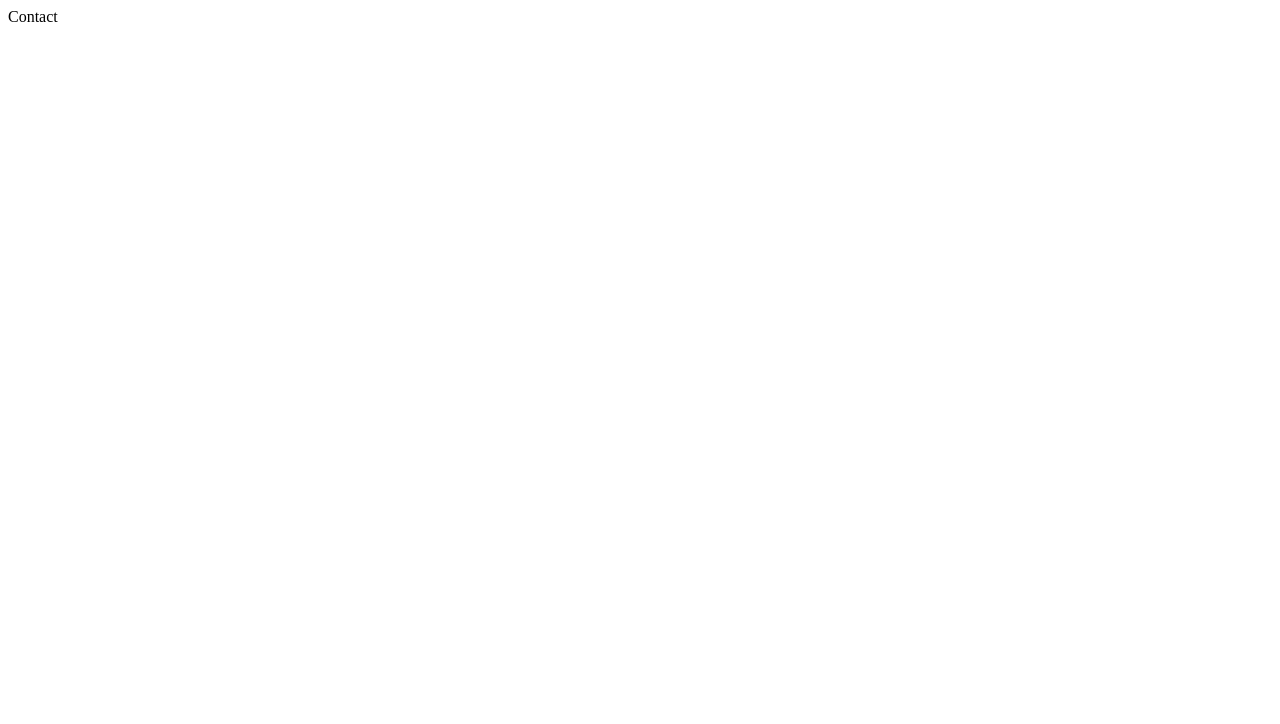
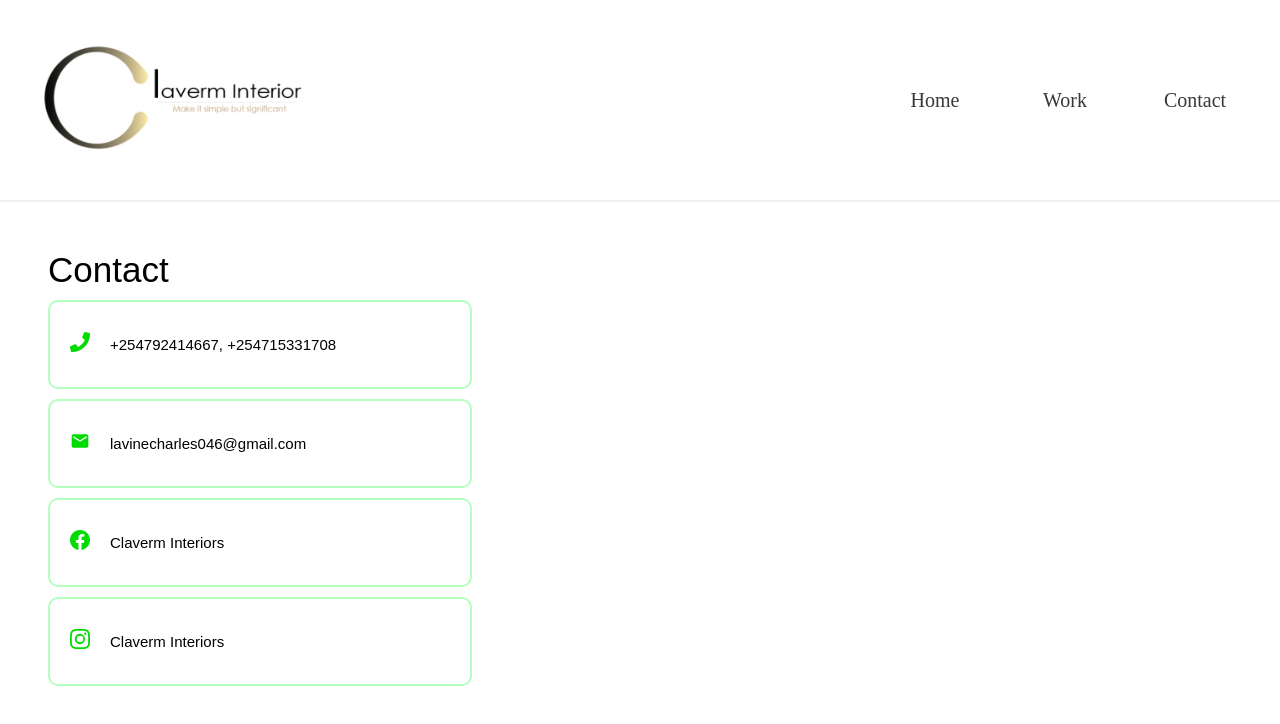
Before and after one commit to AVR-GCC/ClavermInteriors, a Next.js app: page /contact in a window 1280 px wide. Shown: the top 724 px of the page. Built offline with nearby package versions, Linux system fonts and the light colour scheme.

Commit message:
Titlebar and contacts page

```diff
--- a/package.json
+++ b/package.json
@@ -8,6 +8,7 @@
   "dependencies": {
     "next": "latest",
     "react": "18.2.0",
-    "react-dom": "18.2.0"
+    "react-dom": "18.2.0",
+    "react-icons": "^4.7.1"
   }
 }
--- /dev/null
+++ b/pages/components/titleBar.js
@@ -0,0 +1,19 @@
+import styles from '../../styles/Home.module.css';
+import Link from 'next/link';
+import logoImage from '../../public/logo-image.png';
+
+const TitleBar = () => (
+    <div className={styles.topSection}>
+        <Link className={styles.logo} href="/">
+            <img src={logoImage.src} alt="logo-image" width="300px"></img>
+        </Link>
+        <div className={styles.tabs}>
+            <Link className={styles.tab} href="/">Home</Link>
+            <Link className={styles.tab} href="/work">Work</Link>
+            {/* <Link className={styles.tab} href="/press">press</Link> */}
+            <Link className={styles.tab} href="/contact">contact</Link>
+        </div>
+    </div>
+);
+
+export default TitleBar;
--- a/pages/contact.js
+++ b/pages/contact.js
@@ -1,5 +1,47 @@
-const Contact = () => (
-    <div>Contact</div>
+import TitleBar from "./components/titleBar";
+import styles from '../styles/Home.module.css';
+import { FaPhone } from 'react-icons/fa';
+import { MdMail } from 'react-icons/md';
+import { BsFacebook, BsInstagram } from 'react-icons/bs';
+
+const ContactLine = ({ icon, text }) => (
+    <div className={styles.contactLine}>
+        <div className={styles.contactIcon}>
+            {icon}
+        </div>
+        <div className={styles.contactText}>
+            {text}
+        </div>
+    </div>
 );
 
+const Contact = () => {
+    return (
+        <div>
+            <TitleBar />
+            <div className={styles.bottomSection}>
+                <div className={styles.contactTitle}>
+                    Contact
+                </div>
+                <ContactLine
+                    icon={<FaPhone />}
+                    text={'+254792414667, +254715331708'}
+                />
+                <ContactLine
+                    icon={<MdMail />}
+                    text={'lavinecharles046@gmail.com'}
+                />
+                <ContactLine
+                    icon={<BsFacebook />}
+                    text={'Claverm Interiors'}
+                />
+                <ContactLine
+                    icon={<BsInstagram />}
+                    text={'Claverm Interiors'}
+                />
+            </div>
+        </div>
+    )
+};
+
 export default Contact;
--- a/styles/Home.module.css
+++ b/styles/Home.module.css
@@ -18,7 +18,7 @@
   justify-content: space-between;
   align-items: center;
   padding: 20px;
-  border-bottom: 1px solid whitesmoke;
+  border-bottom: 2px solid rgb(240, 240, 240);
 }
 
 .bottomSection {
@@ -57,6 +57,11 @@
   cursor: pointer;
 }
 
+.tabs > a {
+  color: inherit;
+  text-decoration: none;
+}
+
 .tab {
   display: flex;
   justify-content: center;
@@ -68,3 +73,34 @@
 .tab:hover {
   background: #f3f3f3;
 }
+
+.contactTitle {
+  margin-left: 40px;
+  margin-top: 250px;
+  font-size: 35px;
+  font-family: sans-serif;
+}
+
+.contactLine {
+  display: flex;
+  margin: 10px;
+  margin-left: 40px;
+  border: #b2ffbe 2px solid;
+  border-radius: 10px;
+  justify-content: flex-start;
+  align-items: center;
+  width: 400px;
+  padding: 10px;
+}
+
+.contactIcon {
+  color: #00db00;
+  font-size: 20px;
+  margin: 20px 10px;
+}
+
+.contactText {
+  font-family: sans-serif;
+  font-size: 15px;
+  margin: 20px 10px;
+}
```
Also changed, not shown: pages/index.js (+2 -16 lines), pages/work.js (added, +13 -0 lines), 1 other file (tests, documents, lock files or other folders).
